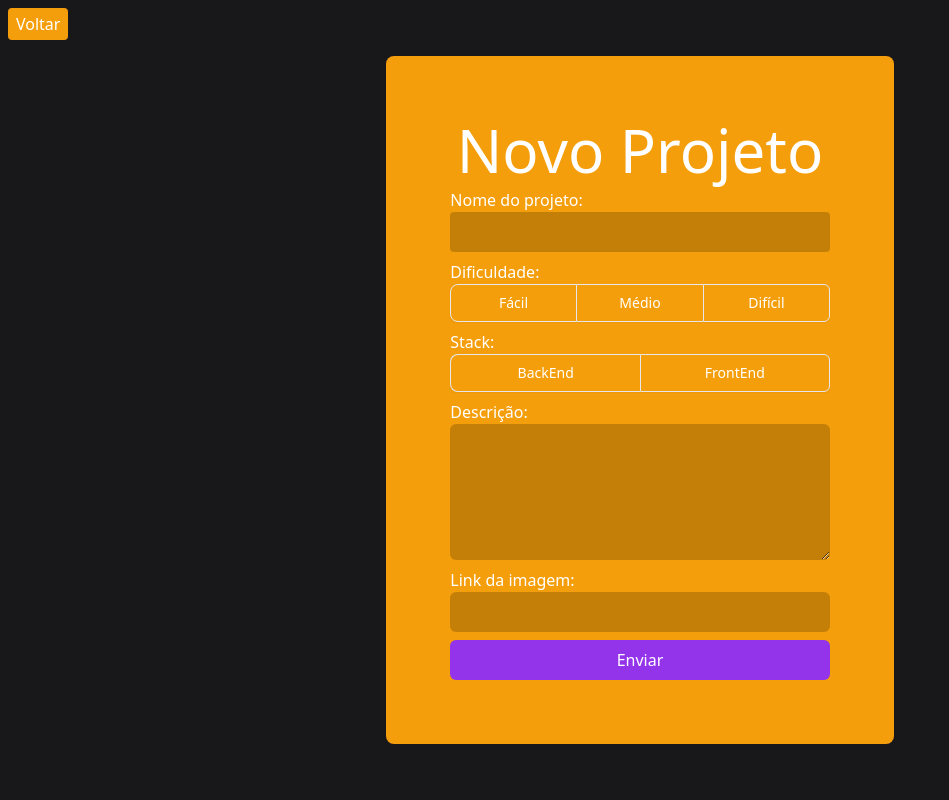
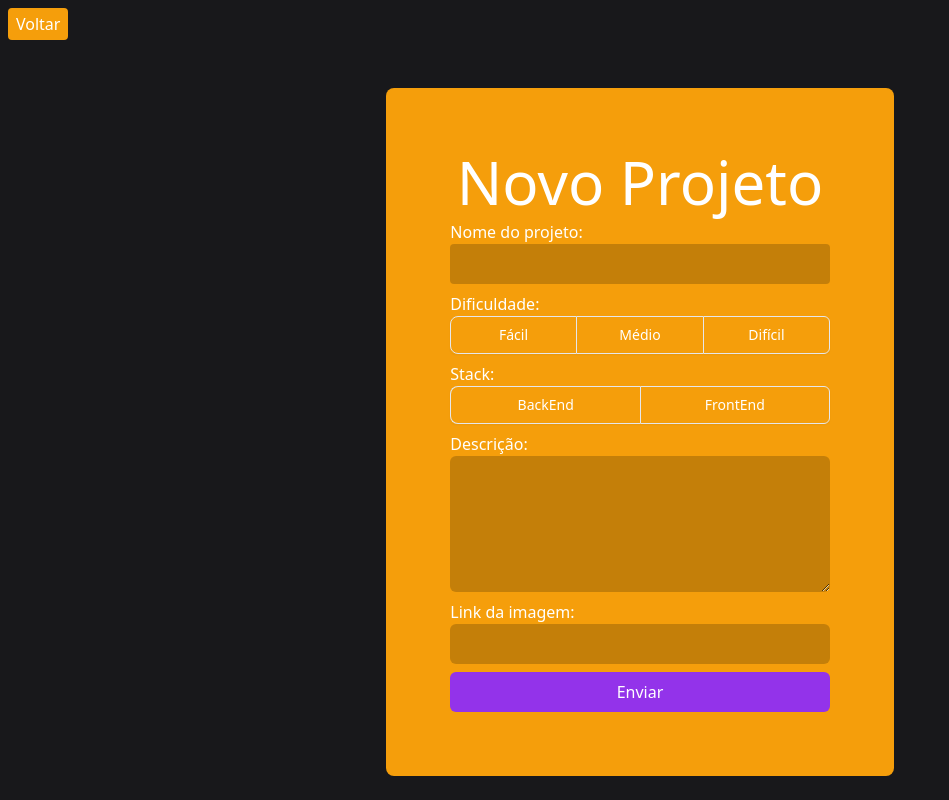
Before and after one commit to Lucassimaog6/PIT, a React (Vite) app in the folder FrontEnd/: page /project/new in a window 1280 px wide. Shown: the whole page, without its empty margins (0-949 px from the left). Built offline with nearby package versions, Linux system fonts and the light colour scheme.

Commit message:
Responsividade

```diff
--- a/FrontEnd/src/Components/Card.Project.jsx
+++ b/FrontEnd/src/Components/Card.Project.jsx
@@ -28,7 +28,7 @@ export default function CardProject(params) {
     }
 
     return (
-        <section onClick={() => navigate(`/p/${project._id}`)} className='bg-amber-500 p-4 rounded-xl flex flex-col gap-2 h-fit'>
+        <section onClick={() => navigate(`/p/${project._id}`)} className='bg-amber-500 p-4 rounded-xl flex flex-col gap-2 h-fit w-400 mx-auto'>
             <img
                 className="h-48" src={imagempro} alt="Imagem Projeto" />
             <h1 className='text-4xl flex flex-wrap items-center gap-2'>
--- a/FrontEnd/src/Pages/Project/index.jsx
+++ b/FrontEnd/src/Pages/Project/index.jsx
@@ -50,7 +50,7 @@ export default function Project() {
 					onClick={() => navigate('/home')}>Voltar
 			</button>
 
-			<main className='flex flex-col gap-2 p-16 bg-amber-500 rounded-lg'>
+			<main className='flex flex-col gap-2 p-16 bg-amber-500 rounded-lg mt-0 md:mt-16'>
 
 				<h1 className='text-center text-6xl'>Novo Projeto</h1>
 				<label htmlFor='title'>
```
